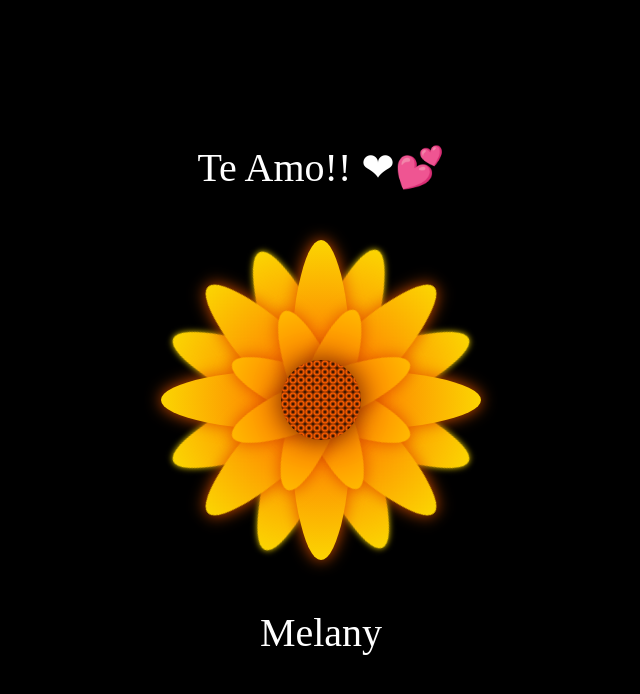
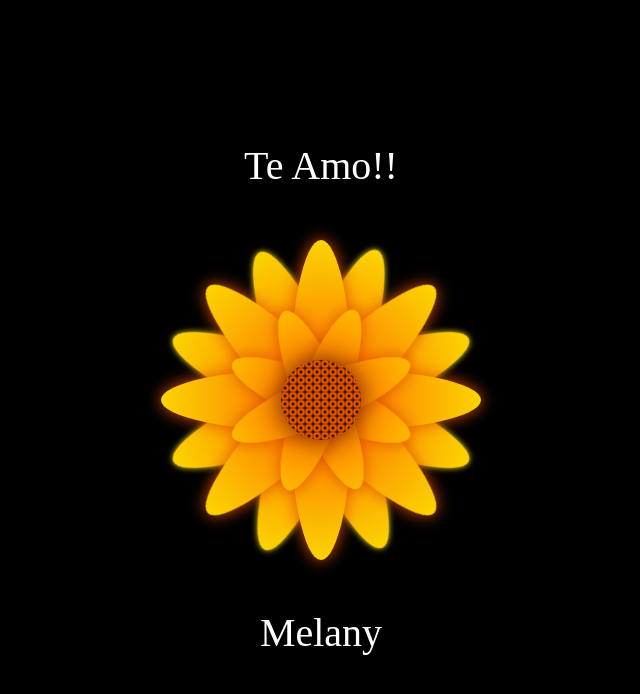
Before and after one commit to elMesonero/flores-amarillas, a plain HTML site: page docs/index.html in a window 1280 px wide. Shown: the whole page, without its empty margins (319-959 px from the left). Drawn offline with Linux system fonts and the light colour scheme; files that its build step writes are made by us from their sources.

Commit message:
Update and rename index.html to docs/index.html

```diff
--- a/index.html
+++ b/docs/index.html
@@ -10,7 +10,7 @@
 <body>
 
 <div class="flower">
-    <div class="text-above">Te Amo!! ❤💕</div>
+    <div class="text-above">Te Amo!!</div>
     <div class="mid">
     </div>
     <div class="Petal1 p1">
```
